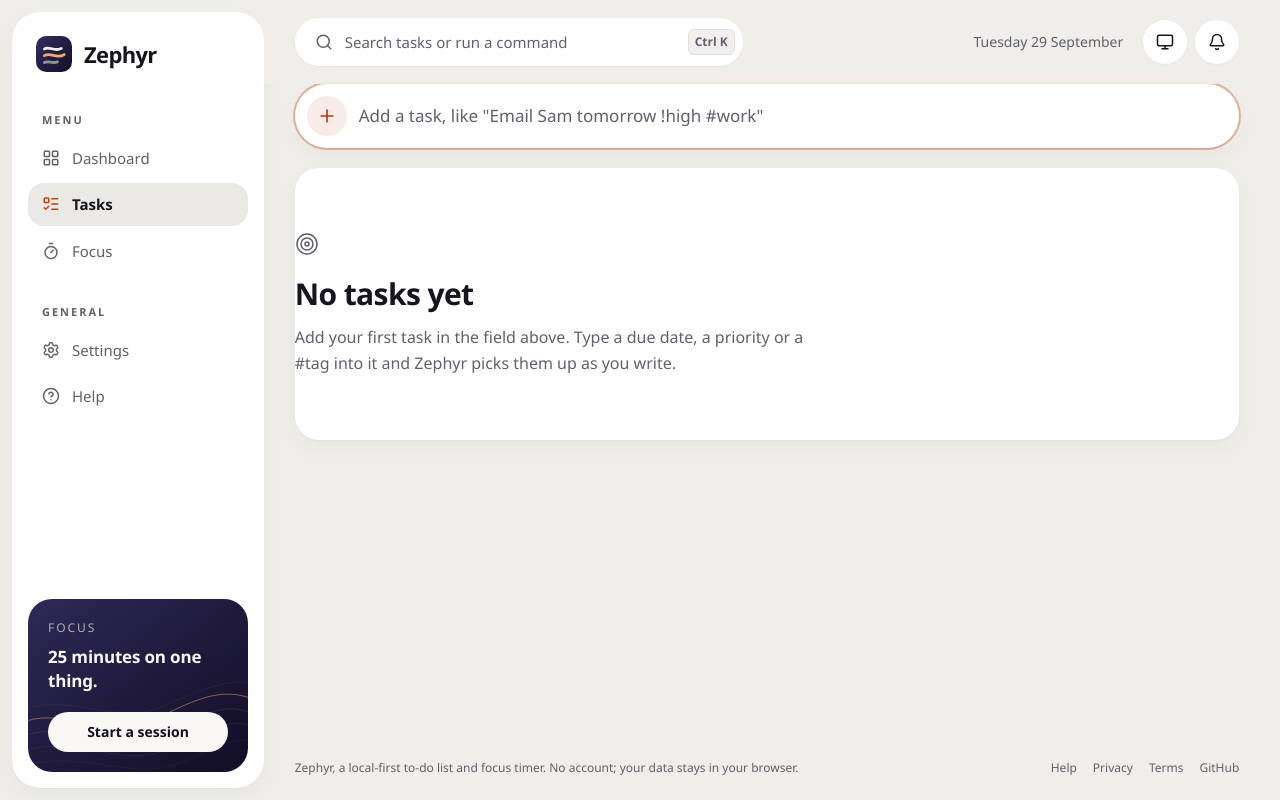
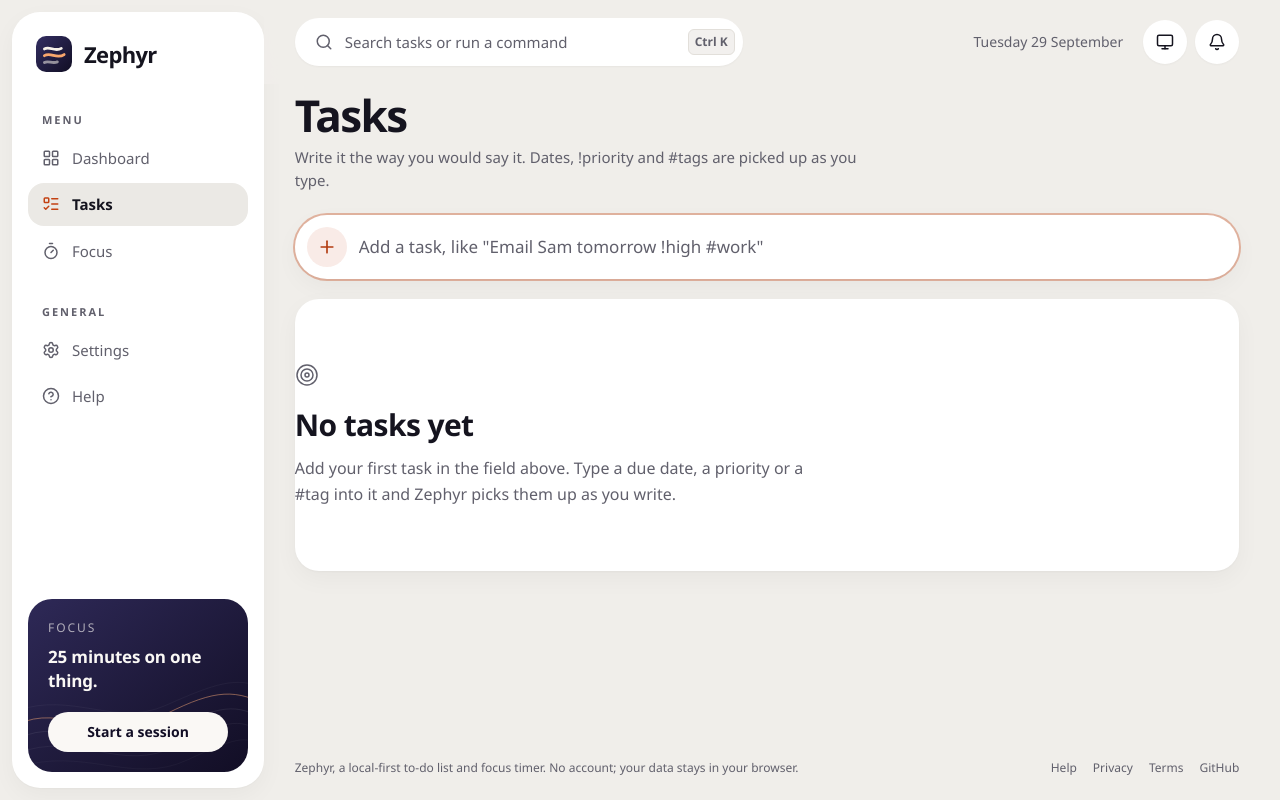
Before and after one commit to dominikkoenitzer/Zephyr, a React (Vite) app: page /tasks in a window 1280 px wide. Built offline with nearby package versions, Linux system fonts and the light colour scheme.

Commit message:
Title the Tasks page

```diff
--- a/src/pages/TasksPage.jsx
+++ b/src/pages/TasksPage.jsx
@@ -1,5 +1,6 @@
 import TaskList from '../components/TaskManager/TaskList';
 import PageContainer from '../components/Layout/PageContainer';
+import PageHeader from '../components/Layout/PageHeader';
 import { usePageMeta } from '../hooks/usePageMeta';
 import { ROUTE_META } from '../routes/meta';
 
@@ -8,10 +9,7 @@ function TasksPage() {
 
   return (
     <PageContainer>
-      {/* The top bar sets "TASKS" in the only large type the shell has, so
-          repeating it here would be the same word twice. The heading stays in
-          the document for screen readers and the outline. */}
-      <h1 className="sr-only">Tasks</h1>
+      <PageHeader title="Tasks" description="Write it the way you would say it. Dates, !priority and #tags are picked up as you type." />
       <TaskList />
     </PageContainer>
   );
```
